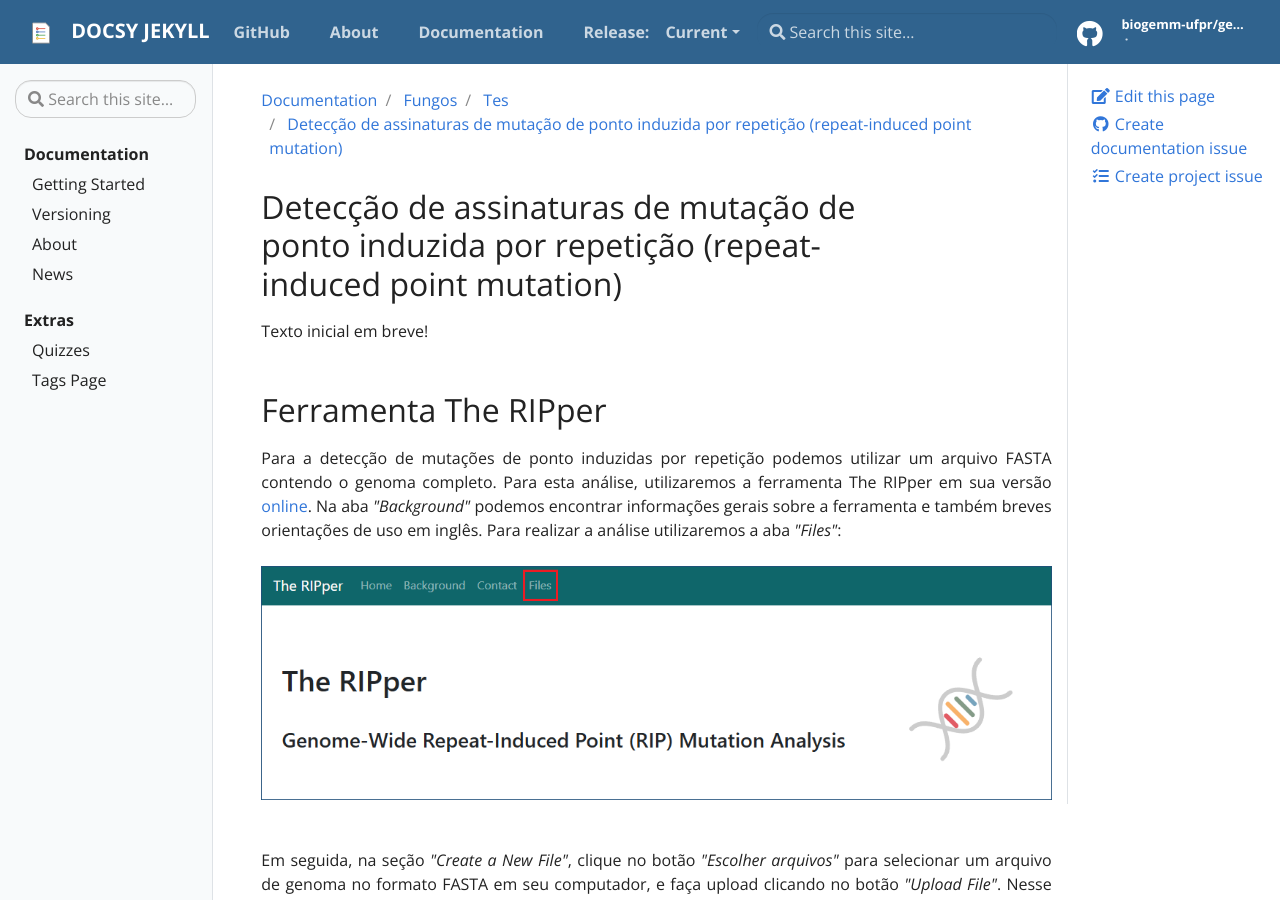
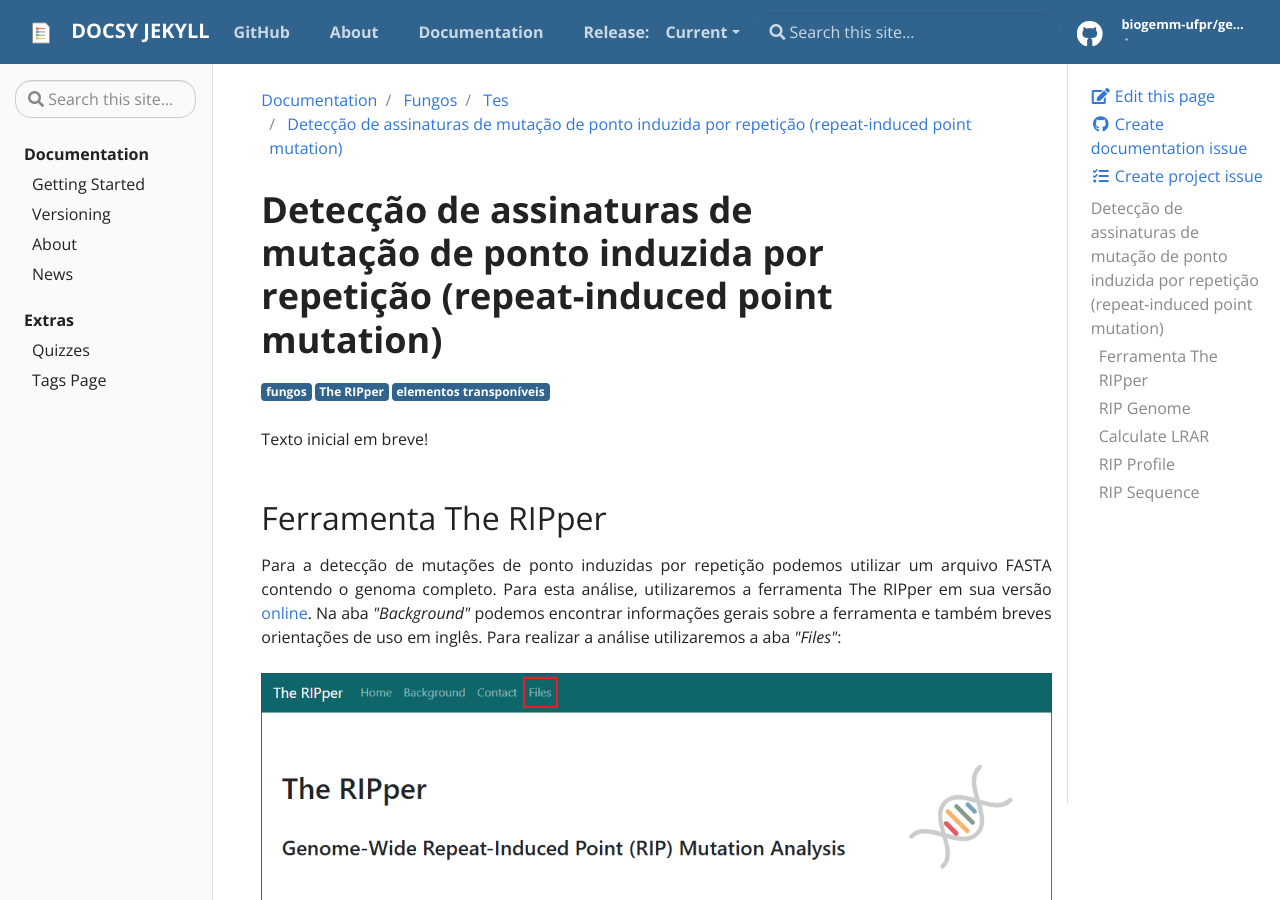
Before and after one commit to biogemm-ufpr/genomics, a Jekyll site: the page built from _docs/fungos/TEs/RIPper.md, in a window 1280 px wide and 900 px high. Built offline with Jekyll 4.4.1, drawn with Linux system fonts in a browser that asks for light colours.

Commit message:
Change title level

```diff
--- a/_docs/fungos/TEs/RIPper.md
+++ b/_docs/fungos/TEs/RIPper.md
@@ -7,7 +7,7 @@ tags:
 - elementos transponíveis
 
 ---
-## Detecção de assinaturas de mutação de ponto induzida por repetição (repeat-induced point mutation)
+# Detecção de assinaturas de mutação de ponto induzida por repetição (repeat-induced point mutation)
 
 <div align="justify">
 Texto inicial em breve!
```
